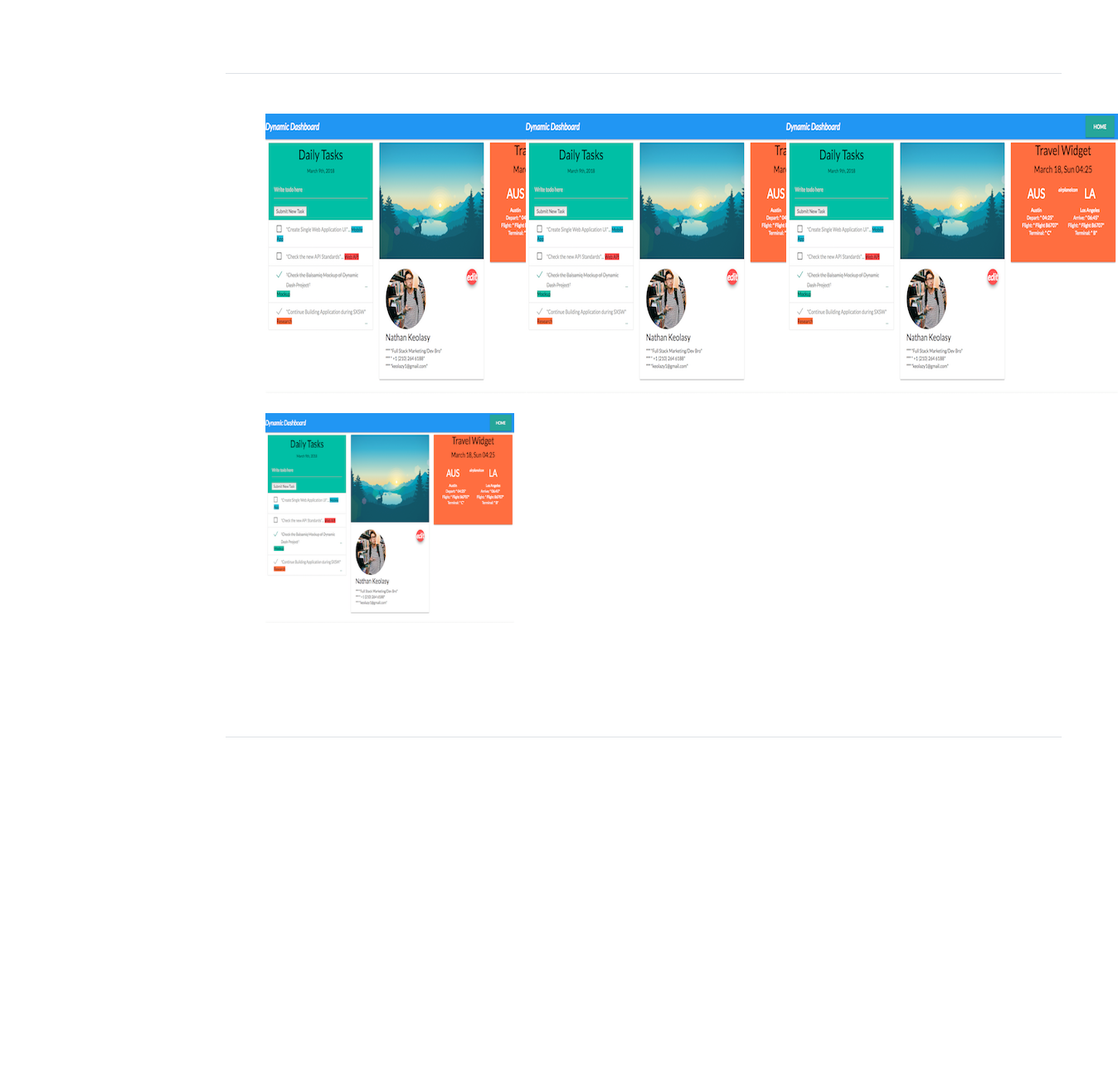
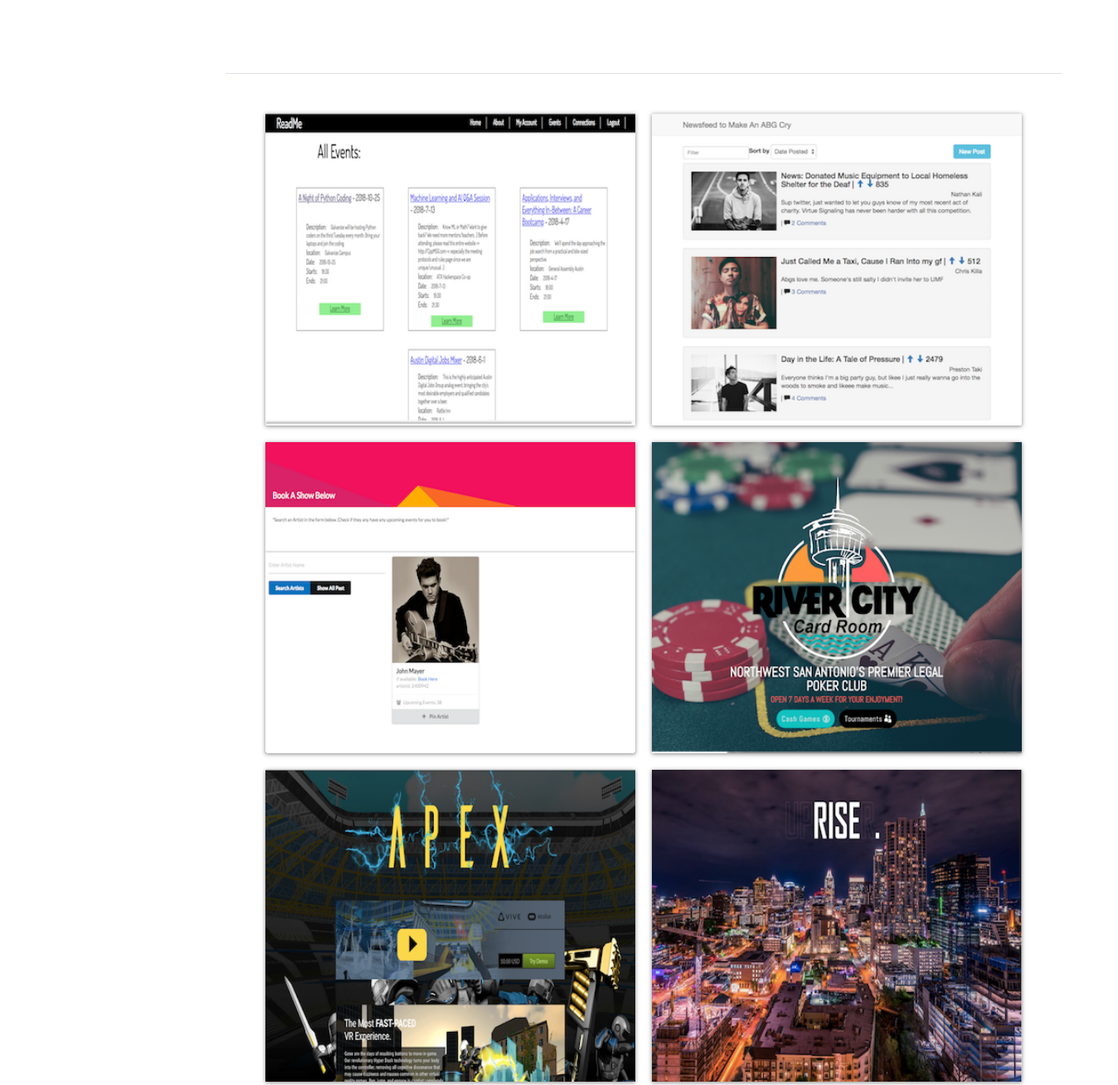
Before and after one commit to keolazy/keolazy.github.io, a website with bundled scripts: page index.html in a window 1280 px wide. Shown: the part 4080-5388 px from the top of the page at 83% size, 1348 px wide, since content can reach past the window. Before the commit the page ends 4969 px from the top, so only its background shows below. Built offline with nearby package versions, Linux system fonts and the light colour scheme; a web font is replaced by a local one.

Commit message:
added portfolio content. removed modal. added interests

```diff
--- a/index.html
+++ b/index.html
@@ -137,10 +137,10 @@
           <div class="resume-content mr-auto">
             <h3 class="mb-0">Front-end Funnel Developer</h3>
             <div class="subheading mb-3">Upriser Marketing</div>
-            <p>Developed landing pages for various client businesses ranging from Insulation company to VR game developers using
-              popular content management systems such as WordPress and ClickFunnels.</p>
-            <p>Designed and tested promotional graphics and banners for both products and events to increase desired KPIs such
-              as click-through-rate and engagement.</p>
+            <p>Developed landing pages for various client businesses ranging from Insulation company to VR game developers
+              using popular content management systems such as WordPress and ClickFunnels.</p>
+            <p>Designed and tested promotional graphics and banners for both products and events to increase desired KPIs
+              such as click-through-rate and engagement.</p>
             <p>Deployed a two-pronged approach w/ email marketing campaigns and lead-generation forms to help clients establish
               a lead base for future retargeting campaigns</p>
 
@@ -308,10 +308,10 @@
           and skateboarding. When indoors, I often find myself soaking in some random history facts from a documentary or
           immersing myself in the lore of some fantasy world such as Game of Thrones</p>
 
+        <br> Nerdy Accomplishments:<br>
+        <i class="fa fa-trophy" </i> 5th in Nationals Roman History NJCL</i>
         <br>
-        <i class="fa fa-trophy" </i>5th in Nationals Roman History NJCL</i>
-        <br>
-        <i class="fa fa-trophy" </i>28th in Nationals Halo MLG Orlando</i>
+        <i class="fa fa-trophy" </i> 28th in Nationals Halo MLG Orlando</i>
 
 
 
@@ -319,49 +319,63 @@
     </section>
 
     <section class="resume-section p-3 p-lg-5 d-flex flex-column" id="portfolio">
-      <div class="row card-holder">
-        <div class="col-md-4 square">
-          <img src="img/ui2.png" alt="insertProject1Here">
-        </div>
-        <div class="col-md-4 square">
-          <img src="img/ui2.png" alt="insertProject1Here">
-        </div>
-        <div class="col-md-4 square">
-          <img src="img/ui2.png" alt="insertProject1Here">
-        </div>
+      <div class="portfolio-projects">
+        <a href="https://readme-app.herokuapp.com">
+          <img src=" img/readmeapp.png " alt="Full-Stack Networking App">
+        </a>
+        <a href="https://github.com/keolazy/ABG-reddit">
+          <img src="img/RedditClone.png " alt="Reddit Clone w/ Angular">
+        </a>
+        <a href="https://github.com/keolazy/ui-dashboard">
+          <img src="img/ui1.png " alt="Galvanize Q1 Front-end Project ">
+        </a>
+        <a href="www.rivercitycardroom.com">
+          <img src="img/rivercitycardroom.png " alt="Poker Site for Client ">
+        </a>
+        <a href="www.fantomfathom.com">
+          <img src=" img/FantomFathom.png " alt="FantomFathom VR Lander">
+        </a>
+        <a href="www.upriserbusinesssolutions.com">
+          <img src="img/UpriserMarketing.png" alt="Website for Marketing Agency">
+        </a>
+
       </div>
       <br>
       <!-- Trigger the Modal -->
-      <img id="myImg" src="img/ui2.png" alt="UI Dynamic Dashboard" style="width:100%;max-width:300px">
+      <!-- <img id="myImg " src="img/RedditClone.png " alt="UI Dynamic Dashboard " style="width:100%;max-width:300px "> -->
 
       <!-- The Modal -->
-      <div id="myModal" class="modal">
-
-        <!-- The Close Button -->
-        <span class="close">&times;</span>
-
-        <!-- Modal Content (The Image) -->
-        <img class="modal-content" id="img01">
-
-        <!-- Modal Caption (Image Text) -->
-        <div id="caption"></div>
-      </div>
+      <!-- <div id="myModal " class="modal ">
+        <span class="close ">&times;</span>
+        <img class="modal-content " id="img01 ">
+        <div id="caption ">Caption Testing Here</div>
+      </div> -->
 
     </section>
+
+    <!-- Portfolio Playground -->
+    <!-- <section class="portfolio-projects " id="portfolio2 ">
+
+      <img src="img/RedditClone.png " alt="Reddit Clone w/ Angular ">
+      <img src="img/rivercitycardroom.png " alt="Poker Site for Client ">
+      <img src="img/ui2.png " alt="Galvanize Q1 Front-end Project ">
+      <img src="img/cryptorunners.png " alt="Crypto News Membership Site ">
+
+    </section> -->
 
     </div>
 
     <!-- Bootstrap core JavaScript -->
-    <script src="vendor/jquery/jquery.min.js"></script>
-    <script src="vendor/bootstrap/js/bootstrap.bundle.min.js"></script>
+    <script src="vendor/jquery/jquery.min.js "></script>
+    <script src="vendor/bootstrap/js/bootstrap.bundle.min.js "></script>
     <!-- Modal Javascript -->
-    <script src="js/modal.js"></script>
+    <script src="js/modal.js "></script>
 
-    <script src="vendor/jquery-easing/jquery.easing.min.js"></script>
+    <script src="vendor/jquery-easing/jquery.easing.min.js "></script>
 
 
     <!-- Custom scripts for this template -->
-    <script src="js/resume.min.js"></script>
+    <script src="js/resume.min.js "></script>
 
 </body>
 
--- a/scss/_global.scss
+++ b/scss/_global.scss
@@ -112,7 +112,7 @@
 .modal-content {
   margin: auto;
   display: block;
-  width: 80%;
+  width: 50%;
   max-width: 700px;
 }
 
@@ -134,6 +134,18 @@
   animation-name: zoom;
   animation-duration: 0.6s;
 }
+
+/* // Nathan Keolasy portfolio css */
+// .portfolio-projects {
+//   display: grid;
+//   grid-gap: 20px;
+//   grid-template-columns: repeat(auto-fit, minmax(300px, 3fr));
+// }
+
+// .portfolio-projects img {
+//   width: 100%;
+//   box-shadow: var(--shadow);
+// }
 
 @keyframes zoom {
   from {
```
Also changed, not shown: css/resume.css, img/FantomFathom.png (added), img/UpriserMarketing.png (added), img/cryptorunners.png (added), img/profile.jpg (deleted), img/readmeapp.png (added), img/rivercitycardroom.png (added), img/ui1.png (added), 3 other files.
